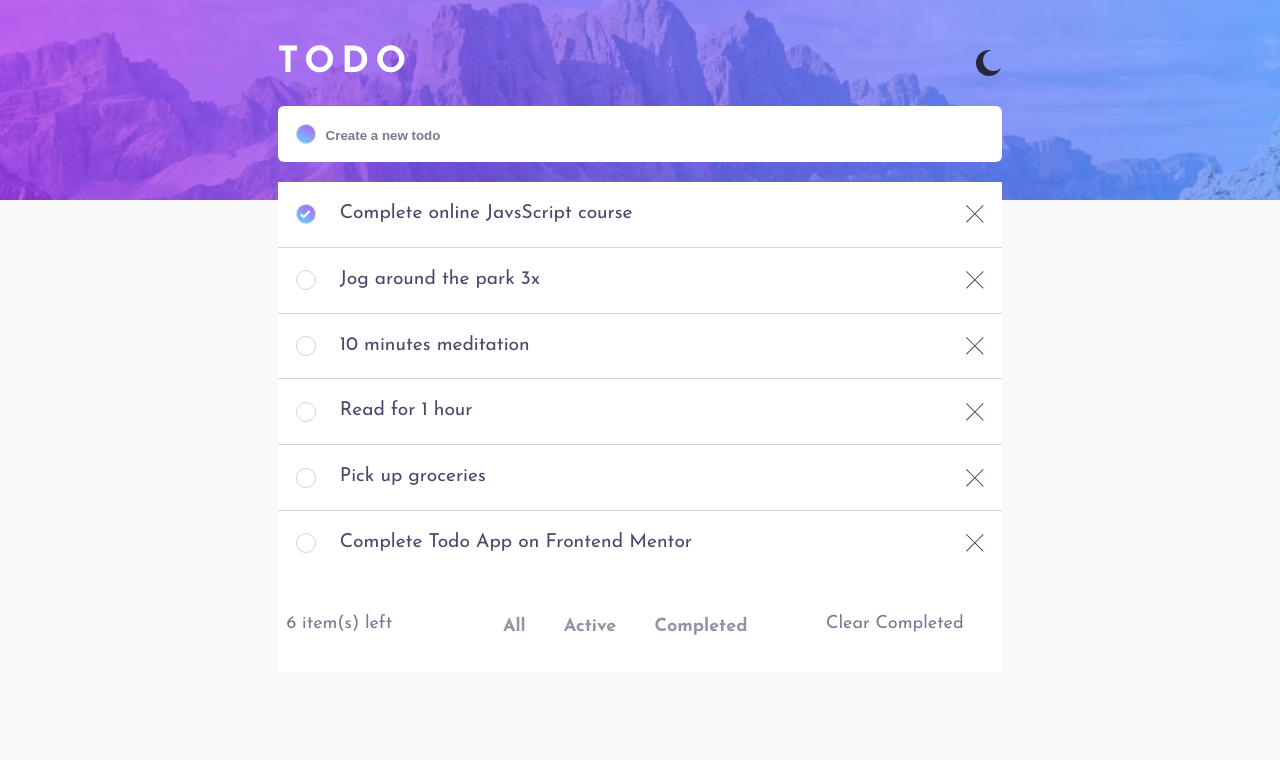
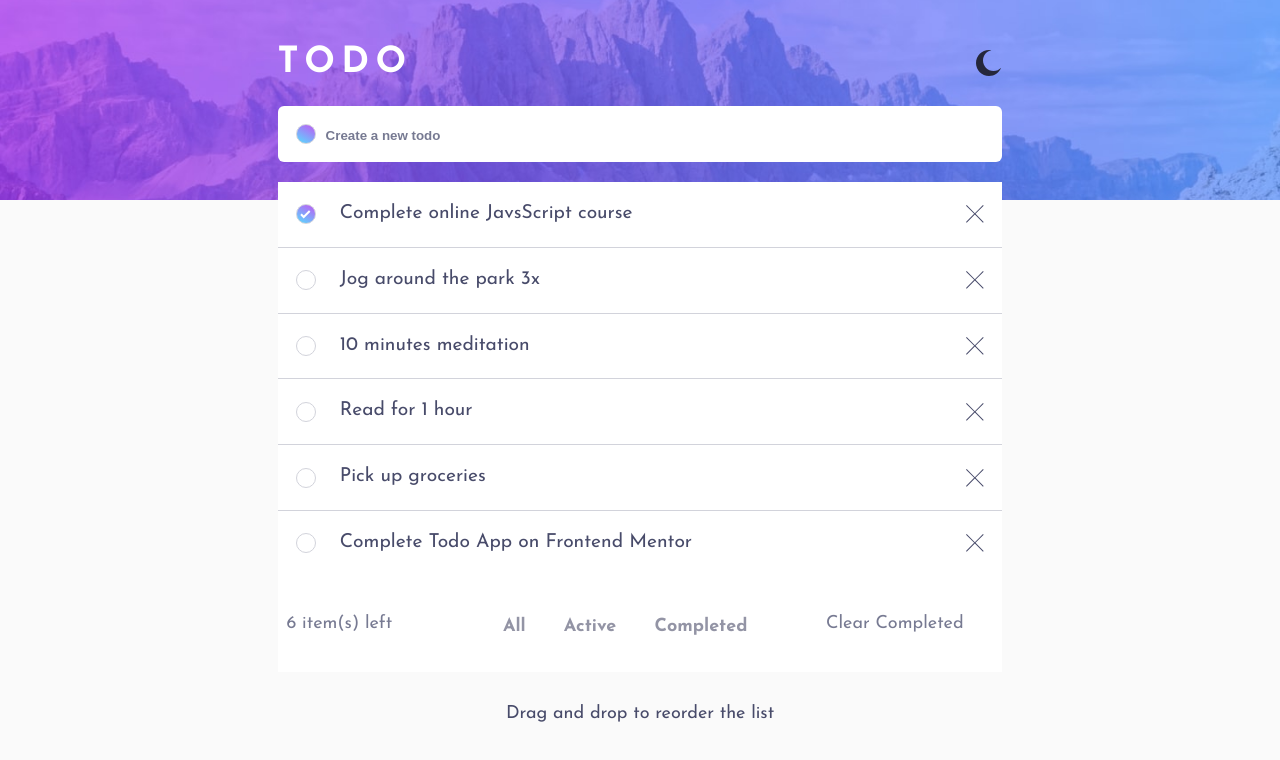
Before and after one commit to ikennarichard/Todo-main, a React (Vite) app: page / in a window 1280 px wide. Shown: the top 760 px of the page. Built offline with nearby package versions, Linux system fonts and the light colour scheme.

Commit message:
Add footer text

```diff
--- a/src/components/TodoMain.jsx
+++ b/src/components/TodoMain.jsx
@@ -58,6 +58,7 @@ export default function TodoMain({
       clearCompleted = {setTodo}
       count={setFilter().length}
       />
+      <span className='drag-text'>Drag and drop to reorder the list</span>
   </div>
   )
 }
```
